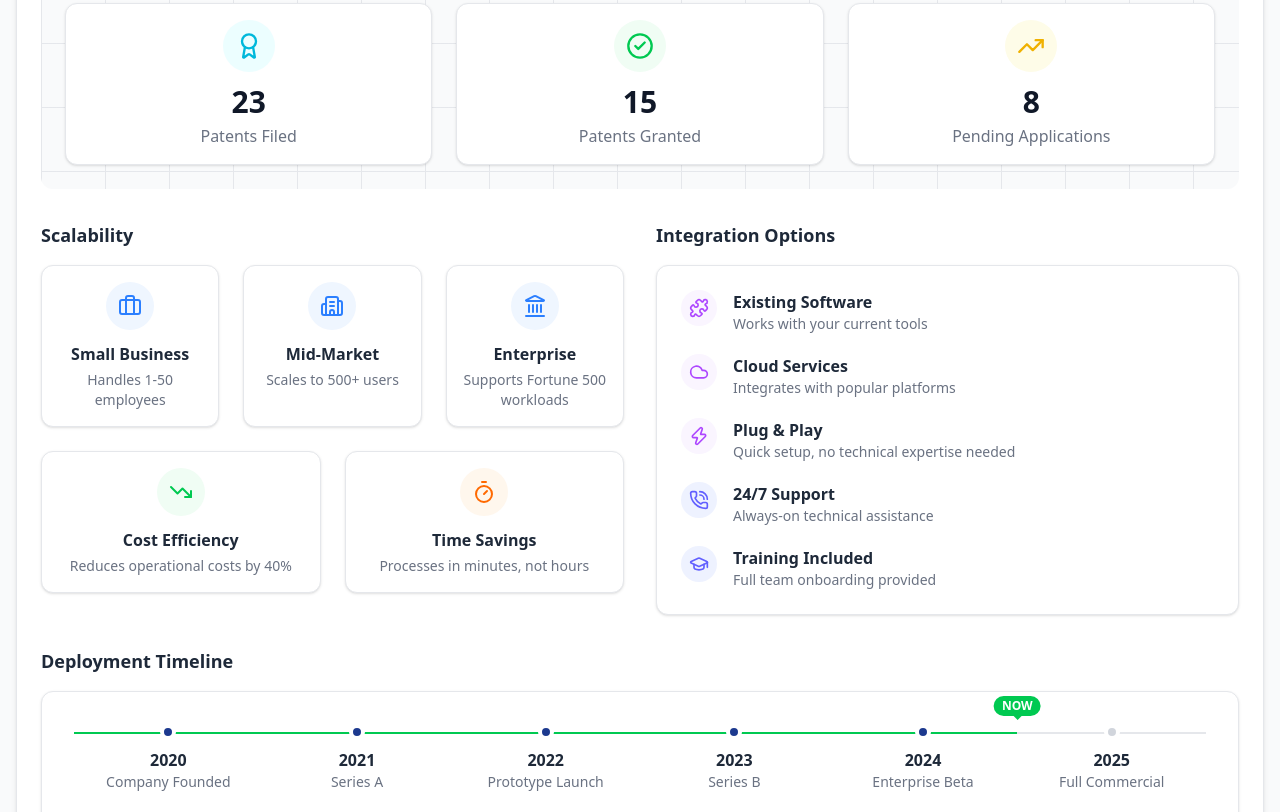
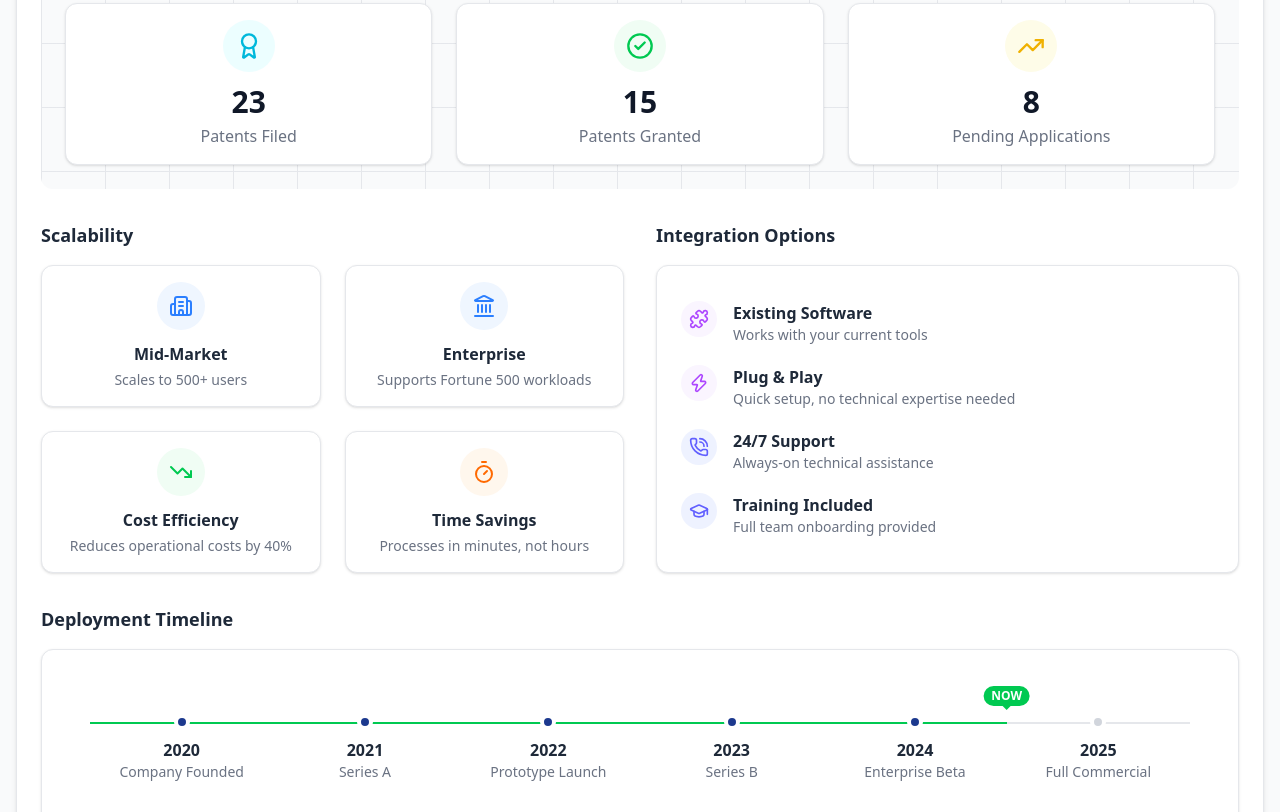
Before and after one commit to nontech/dtm-startup-profile-page, a plain HTML site: page index.html in a window 1280 px wide. Shown: the part 1988-2800 px from the top of the page. Drawn offline with nearby package versions, Linux system fonts and the light colour scheme.

Commit message:
Minor changes

```diff
--- a/index.html
+++ b/index.html
@@ -269,8 +269,14 @@
           <div
             class="bg-white p-6 rounded-xl shadow-md border border-gray-200 h-full"
           >
-            <h2 class="text-2xl font-bold text-gray-800 mb-6">
-              Summary
+            <h2
+              class="text-2xl font-bold text-gray-800 mb-6 flex items-center"
+            >
+              <i
+                data-lucide="sparkles"
+                class="w-6 h-6 text-blue-500 mr-2"
+              ></i>
+              AI-Generated Summary
             </h2>
             <div class="space-y-6">
               <div>
@@ -570,33 +576,18 @@
           </div>
 
           <div
-            class="grid grid-cols-1 lg:grid-cols-2 gap-8 mt-8 items-start"
+            class="grid grid-cols-1 lg:grid-cols-2 gap-8 mt-8 items-stretch"
           >
             <!-- Scalability -->
-            <div>
+            <div class="flex flex-col">
               <h3 class="text-lg font-semibold text-gray-800 mb-4">
                 Scalability
               </h3>
-              <div class="space-y-6">
-                <div class="grid grid-cols-1 sm:grid-cols-3 gap-6">
               <div
-                    class="bg-white rounded-xl border border-gray-200 shadow-sm p-4 flex flex-col items-center text-center"
+                class="grid grid-cols-1 sm:grid-cols-2 gap-6 flex-grow"
               >
-                    <div class="bg-blue-50 rounded-full p-3 mb-3">
-                      <i
-                        data-lucide="briefcase"
-                        class="w-6 h-6 text-blue-500"
-                      ></i>
-                    </div>
-                    <p class="text-base font-semibold text-gray-800">
-                      Small Business
-                    </p>
-                    <p class="text-gray-500 mt-1 text-sm">
-                      Handles 1-50 employees
-                    </p>
-                  </div>
                 <div
-                    class="bg-white rounded-xl border border-gray-200 shadow-sm p-4 flex flex-col items-center text-center"
+                  class="bg-white rounded-xl border border-gray-200 shadow-sm p-4 flex flex-col items-center justify-center text-center"
                 >
                   <div class="bg-blue-50 rounded-full p-3 mb-3">
                     <i
@@ -612,7 +603,7 @@
                   </p>
                 </div>
                 <div
-                    class="bg-white rounded-xl border border-gray-200 shadow-sm p-4 flex flex-col items-center text-center"
+                  class="bg-white rounded-xl border border-gray-200 shadow-sm p-4 flex flex-col items-center justify-center text-center"
                 >
                   <div class="bg-blue-50 rounded-full p-3 mb-3">
                     <i
@@ -627,10 +618,8 @@
                     Supports Fortune 500 workloads
                   </p>
                 </div>
-                </div>
-                <div class="grid grid-cols-1 sm:grid-cols-2 gap-6">
                 <div
-                    class="bg-white rounded-xl border border-gray-200 shadow-sm p-4 flex flex-col items-center text-center"
+                  class="bg-white rounded-xl border border-gray-200 shadow-sm p-4 flex flex-col items-center justify-center text-center"
                 >
                   <div class="bg-green-50 rounded-full p-3 mb-3">
                     <i
@@ -646,7 +635,7 @@
                   </p>
                 </div>
                 <div
-                    class="bg-white rounded-xl border border-gray-200 shadow-sm p-4 flex flex-col items-center text-center"
+                  class="bg-white rounded-xl border border-gray-200 shadow-sm p-4 flex flex-col items-center justify-center text-center"
                 >
                   <div class="bg-orange-50 rounded-full p-3 mb-3">
                     <i
@@ -663,15 +652,14 @@
                 </div>
               </div>
             </div>
-            </div>
 
             <!-- Integration Options -->
-            <div>
+            <div class="flex flex-col">
               <h3 class="text-lg font-semibold text-gray-800 mb-4">
                 Integration Options
               </h3>
               <div
-                class="bg-white rounded-xl border border-gray-200 shadow-sm p-6"
+                class="bg-white rounded-xl border border-gray-200 shadow-sm p-6 flex-grow flex flex-col justify-center"
               >
                 <div class="space-y-5">
                   <div class="flex items-start">
@@ -689,24 +677,6 @@
                       </p>
                       <p class="text-gray-500 text-sm">
                         Works with your current tools
-                      </p>
-                    </div>
-                  </div>
-                  <div class="flex items-start">
-                    <div
-                      class="bg-purple-50 rounded-full p-2 mr-4 shrink-0"
-                    >
-                      <i
-                        data-lucide="cloud"
-                        class="w-5 h-5 text-purple-500"
-                      ></i>
-                    </div>
-                    <div>
-                      <p class="font-semibold text-gray-800">
-                        Cloud Services
-                      </p>
-                      <p class="text-gray-500 text-sm">
-                        Integrates with popular platforms
                       </p>
                     </div>
                   </div>
@@ -775,7 +745,7 @@
               Deployment Timeline
             </h3>
             <div
-              class="bg-white rounded-xl border border-gray-200 shadow-sm p-8"
+              class="bg-white rounded-xl border border-gray-200 shadow-sm p-12 pt-16"
             >
               <div class="relative">
                 <!-- Connecting Line -->
@@ -868,19 +838,25 @@
       <!-- Data Freshness Section -->
       <div class="max-w-7xl mx-auto mt-12">
         <div
-          class="bg-white p-6 rounded-xl shadow-md border border-gray-200 flex flex-wrap items-center justify-between gap-4"
+          class="bg-white p-8 rounded-xl shadow-md border border-gray-200 flex flex-col min-h-[180px]"
         >
           <div>
-            <h2 class="text-lg font-bold text-gray-800 mb-2">
+            <h2 class="text-lg font-bold text-gray-800 mb-4">
               Is the data up to date?
             </h2>
-            <div class="flex items-center space-x-4">
-              <div class="text-sm font-medium text-gray-700">
-                Last Updated:
+            <div class="space-y-3">
+              <div class="flex items-center">
+                <span class="text-sm font-medium text-gray-500 w-28"
+                  >Last Updated:</span
+                >
                 <span class="font-semibold text-gray-900"
                   >December 15, 2024</span
                 >
               </div>
+              <div class="flex items-center">
+                <span class="text-sm font-medium text-gray-500 w-28"
+                  >Verification:</span
+                >
                 <div
                   class="bg-green-100 text-green-800 px-3 py-1 rounded-full text-sm font-medium inline-flex items-center"
                 >
@@ -892,7 +868,10 @@
                 </div>
               </div>
             </div>
-          <div class="flex items-center space-x-2">
+          </div>
+          <div
+            class="mt-auto flex justify-end items-center space-x-2"
+          >
             <button
               class="flex items-center justify-center py-2 px-3 border border-gray-300 rounded-lg shadow-sm text-sm font-medium text-gray-700 bg-white hover:bg-gray-50"
             >
```
Lines whose indentation alone changed are shown as unchanged.
